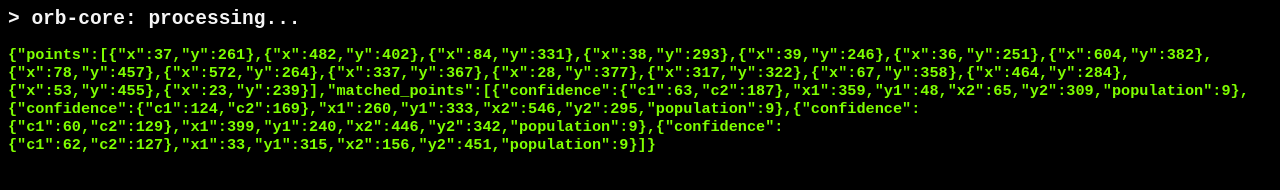
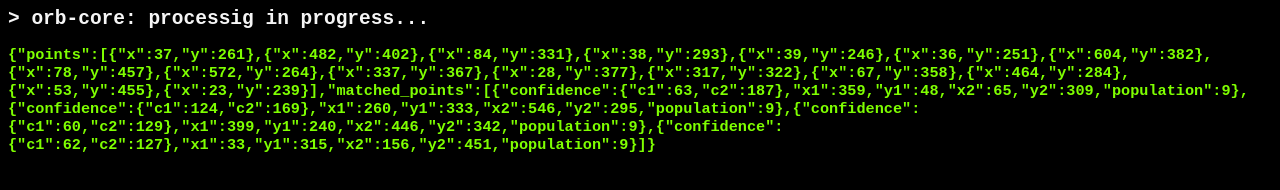
Before and after one commit to rexagod/matcher-core, a website: page demo/index.html in a window 1280 px wide. Drawn offline with Linux system fonts and the light colour scheme.

Commit message:
Update index.html

```diff
--- a/demo/index.html
+++ b/demo/index.html
@@ -1,7 +1,7 @@
 <!-- browser usage -->
 
 <body style="font-family:monospace; color: whitesmoke;background-color: black">
-  <h2>&gt;&nbsp;orb-core: processing...</h2>
+  <h2>&gt;&nbsp;orb-core: processig in progress...</h2>
   <h3 id='res' style="color: chartreuse"></h3>
 </body>
 
```
